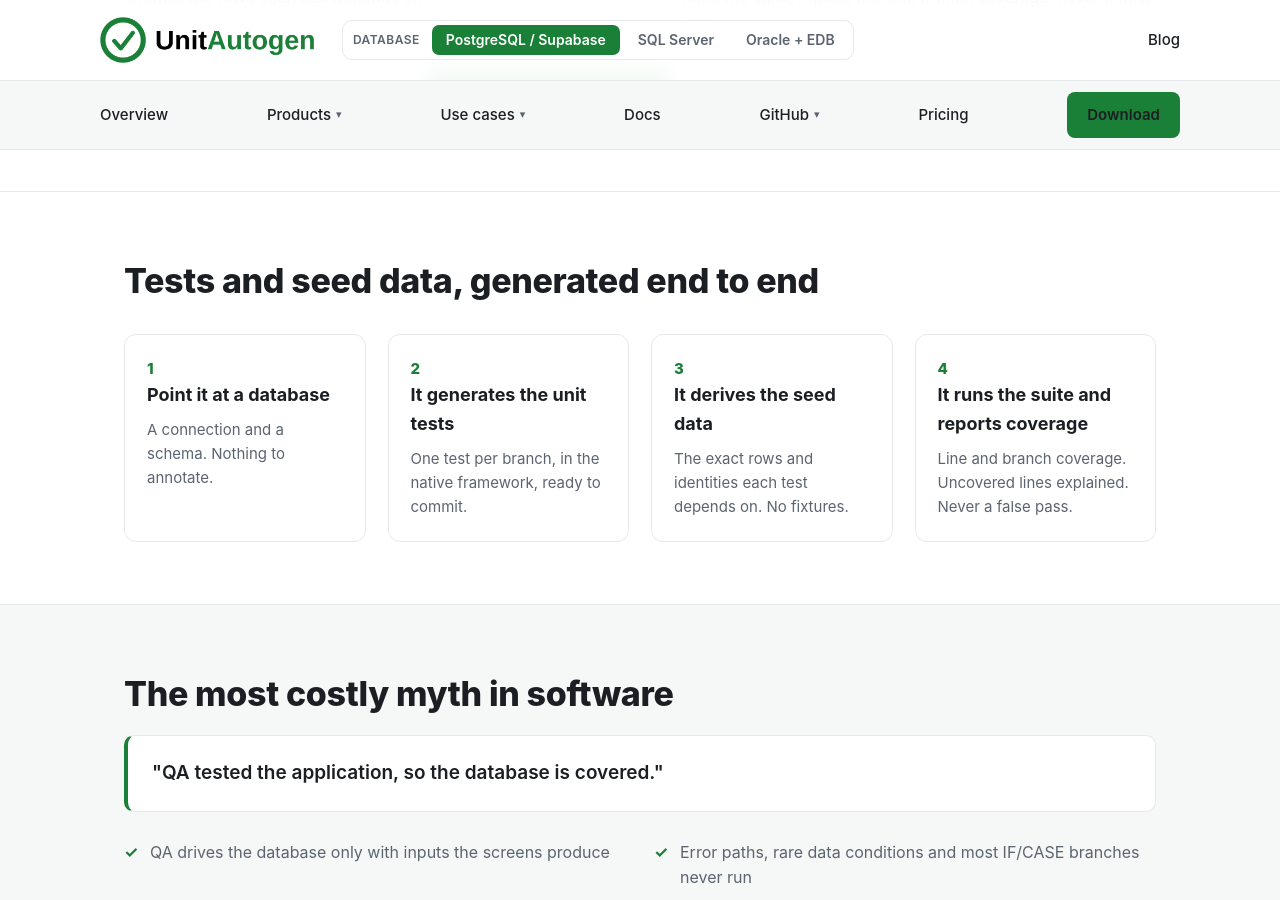
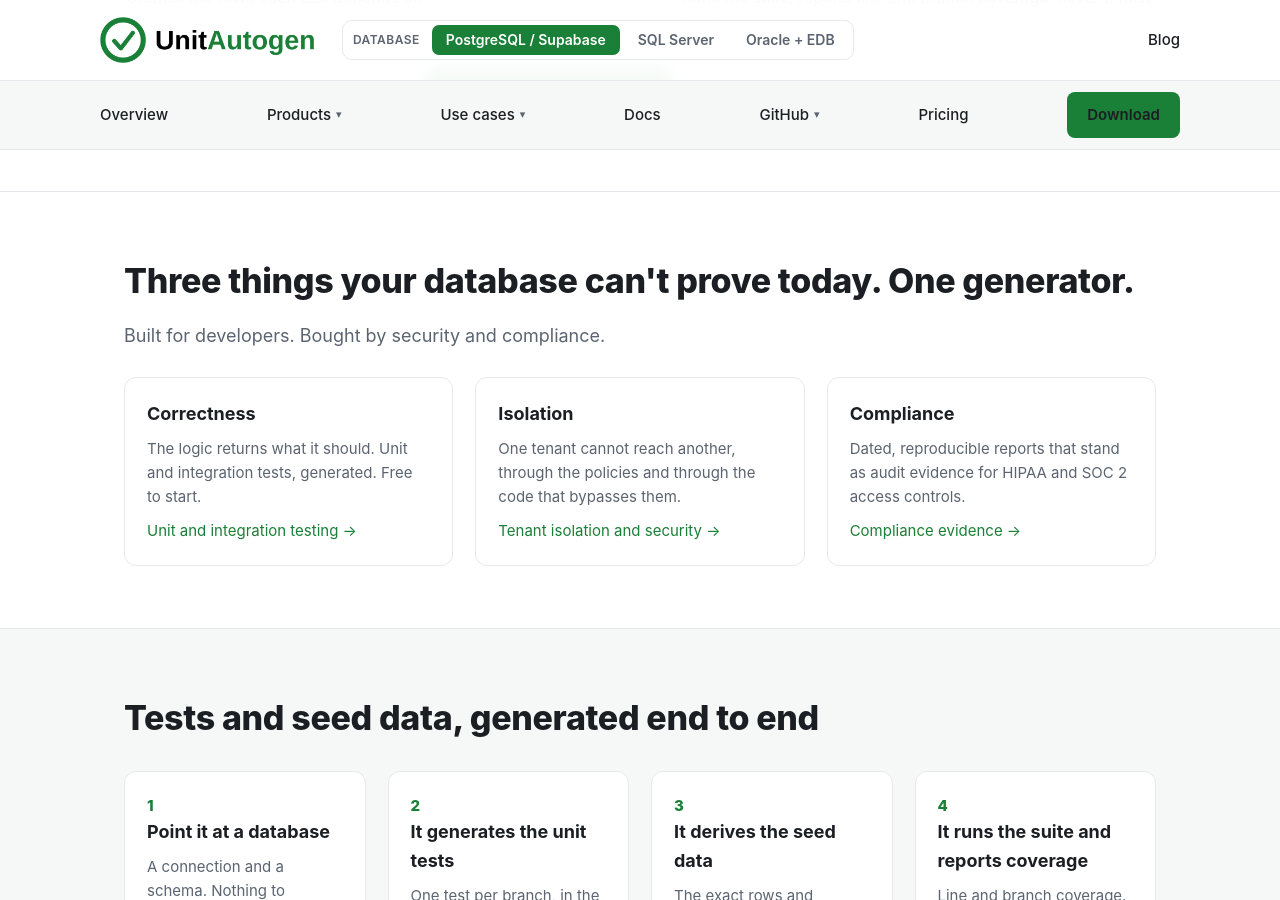
Before and after one commit to unitautogen/unitautogen.com, a Jekyll site: the page built from index.html, in a window 1280 px wide and 900 px high, scrolled down 525 px. Built offline with Jekyll 4.4.1, drawn with Linux system fonts in a browser that asks for light colours.

Commit message:
Claim block: three things your database can't prove today - Correctness, Isolation, Compliance; category line in meta

```diff
--- a/_data/catalog.yml
+++ b/_data/catalog.yml
@@ -24,6 +24,22 @@
     - "Writes one test per branch, in your database's own test framework"
     - "Creates the rows each test depends on"
     - "Runs the suite, reports line and branch coverage, never a false pass"
+  # The claim, first thing under the home hero. Three outcomes, three audiences.
+  proves_title: "Three things your database can't prove today. One generator."
+  proves_sub: "Built for developers. Bought by security and compliance."
+  proves:
+    - name: "Correctness"
+      text: "The logic returns what it should. Unit and integration tests, generated. Free to start."
+      url: "/use-cases/unit-testing/"
+      link: "Unit and integration testing"
+    - name: "Isolation"
+      text: "One tenant cannot reach another, through the policies and through the code that bypasses them."
+      url: "/use-cases/tenant-isolation/"
+      link: "Tenant isolation and security"
+    - name: "Compliance"
+      text: "Dated, reproducible reports that stand as audit evidence for HIPAA and SOC 2 access controls."
+      url: "/use-cases/compliance-evidence/"
+      link: "Compliance evidence"
   automatic_title: "Tests and seed data, generated end to end"
   automatic_points:
     - title: "Point it at a database"
--- a/index.html
+++ b/index.html
@@ -1,9 +1,9 @@
 ---
 layout: default
 title: "UnitAutogen - generate the tests your database logic is missing"
-description: "UnitAutogen reads the logic inside your database and generates the tests, and the data that drives every branch, in your database's own test framework, with honest coverage. PostgreSQL today; SQL Server and Oracle + EDB next."
+description: "Automated test generation for database logic. Correctness, isolation, compliance: unit and integration tests, tenant-isolation proof and audit evidence, generated from your code. PostgreSQL today; SQL Server and Oracle + EDB next."
 og_title: "UnitAutogen - test the logic inside your database"
-og_description: "One method, brought to each database as its own native tool: read the logic, generate the tests and the data that drive them, report honest coverage. Never a false pass."
+og_description: "Automated test generation for database logic. Correctness, isolation, compliance. Built for developers, bought by security and compliance."
 og_image: "/assets/social-preview.png"
 body_class: page-index
 footer_left: "(c) 2026 UnitAutogen - automated database test generation."
@@ -38,6 +38,18 @@
 
 <section>
   <div class="wrap">
+    <h2>{{ p.proves_title }}</h2>
+    <p class="lead">{{ p.proves_sub }}</p>
+    <div class="pts">
+      {%- for pv in p.proves %}
+      <div class="card"><h3>{{ pv.name }}</h3><p>{{ pv.text }}</p><p style="margin-top:10px"><a class="go" href="{{ pv.url | relative_url }}">{{ pv.link }} &rarr;</a></p></div>
+      {%- endfor %}
+    </div>
+  </div>
+</section>
+
+<section class="soft">
+  <div class="wrap">
     <h2>{{ p.automatic_title }}</h2>
     <div class="pts" style="grid-template-columns:repeat(4,1fr)">
       {%- for a in p.automatic_points %}
@@ -47,7 +59,7 @@
   </div>
 </section>
 
-<section class="soft">
+<section>
   <div class="wrap">
     <h2>The most costly myth in software</h2>
     <div class="myth">"QA tested the application, so the database is covered."</div>
```
Also changed, not shown: _layouts/product.html (+7 -6 lines).
